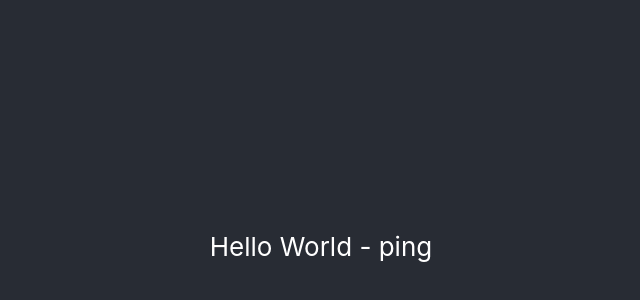
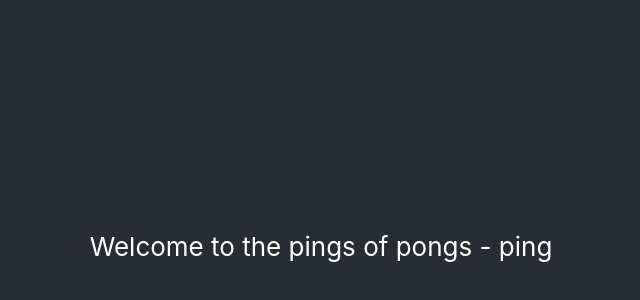
Before and after one commit to gerritboogaart/pingpong, a React (Create React App) app: page / in a window 1280 px wide. Shown: the part 154-454 px from the top of the page, without its empty margins (319-959 px from the left). Built offline with nearby package versions, Linux system fonts and the light colour scheme; no server answers.

Commit message:
change name

```diff
--- a/src/App.js
+++ b/src/App.js
@@ -7,17 +7,15 @@ function App() {
 
   useEffect(() => {
     fetch('/ping').then(res => res.json()).then((j) => {
-      console.log(j)
       setPing(j.data)
     })
   }, [])
 
-  console.log(ping)
   return (
     <div className="App">
       <header className="App-header">
 
-        Hello World - {ping}
+        Welcome to the pings of pongs - {ping}
       </header>
     </div>
   );
```
